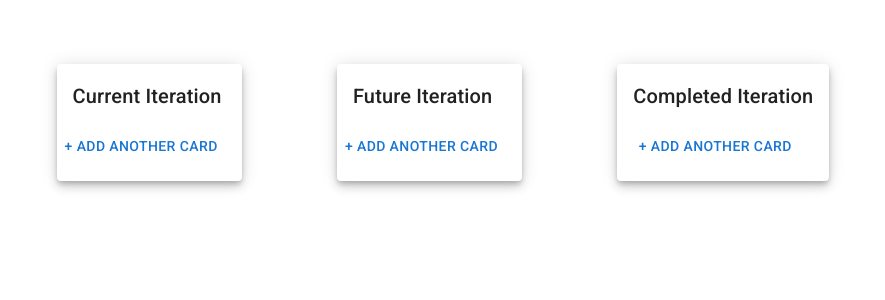
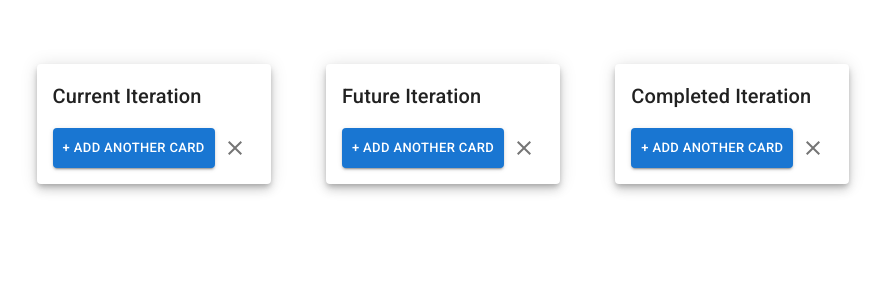
Before and after one commit to xchrisw92/trello_clone, a React (Create React App) app: page / in a window 1280 px wide. Shown: the top 300 px of the page, without its empty margins (189-1074 px from the left). Built offline with nearby package versions, Linux system fonts and the light colour scheme.

Commit message:
Added MUI icons

```diff
--- a/package.json
+++ b/package.json
@@ -5,6 +5,7 @@
   "dependencies": {
     "@emotion/react": "^11.9.3",
     "@emotion/styled": "^11.9.3",
+    "@mui/icons-material": "^5.8.4",
     "@mui/material": "^5.9.0",
     "@testing-library/jest-dom": "^5.16.4",
     "@testing-library/react": "^13.3.0",
--- a/src/components/ItemContainer.tsx
+++ b/src/components/ItemContainer.tsx
@@ -1,6 +1,7 @@
-import {Button, Grid, Paper, Typography} from "@mui/material";
+import {Button, Grid, IconButton, Paper, Typography} from "@mui/material";
 import AddNewCard from "./AddNewCard";
 import React, {useState} from "react";
+import {Clear} from "@mui/icons-material";
 
 interface ItemContainerProps {
   title: String,
@@ -9,10 +10,14 @@ interface ItemContainerProps {
 
 }
 
-const ItemContainer: React.FC<ItemContainerProps> = ({title, items, handleAddCard}: ItemContainerProps): JSX.Element =>{
+const ItemContainer: React.FC<ItemContainerProps> = ({
+                                                       title,
+                                                       items,
+                                                       handleAddCard
+                                                     }: ItemContainerProps): JSX.Element => {
   const [addCard, setAddCard] = useState(false);
 
-  const handleAddNewCard = (item: String) =>{
+  const handleAddNewCard = (item: String) => {
     handleAddCard(title, item);
     setAddCard(false);
   }
@@ -35,7 +40,12 @@ const ItemContainer: React.FC<ItemContainerProps> = ({title, items, handleAddCar
         {
           addCard && <AddNewCard handleAddCard={handleAddNewCard}/>
         }
-        <Button onClick={() => setAddCard(!addCard)}>+ Add Another Card</Button>
+        <Grid container justifyContent={'space-between'} sx={{paddingLeft: 2}}>
+          <Button variant={'contained'} size={'small'} onClick={() => setAddCard(!addCard)}>+ Add Another Card</Button>
+          <IconButton>
+            <Clear />
+          </IconButton>
+        </Grid>
       </Grid>
     </Paper>
   );
```
Also changed, not shown: 2 other files (tests, documents, lock files or other folders).
